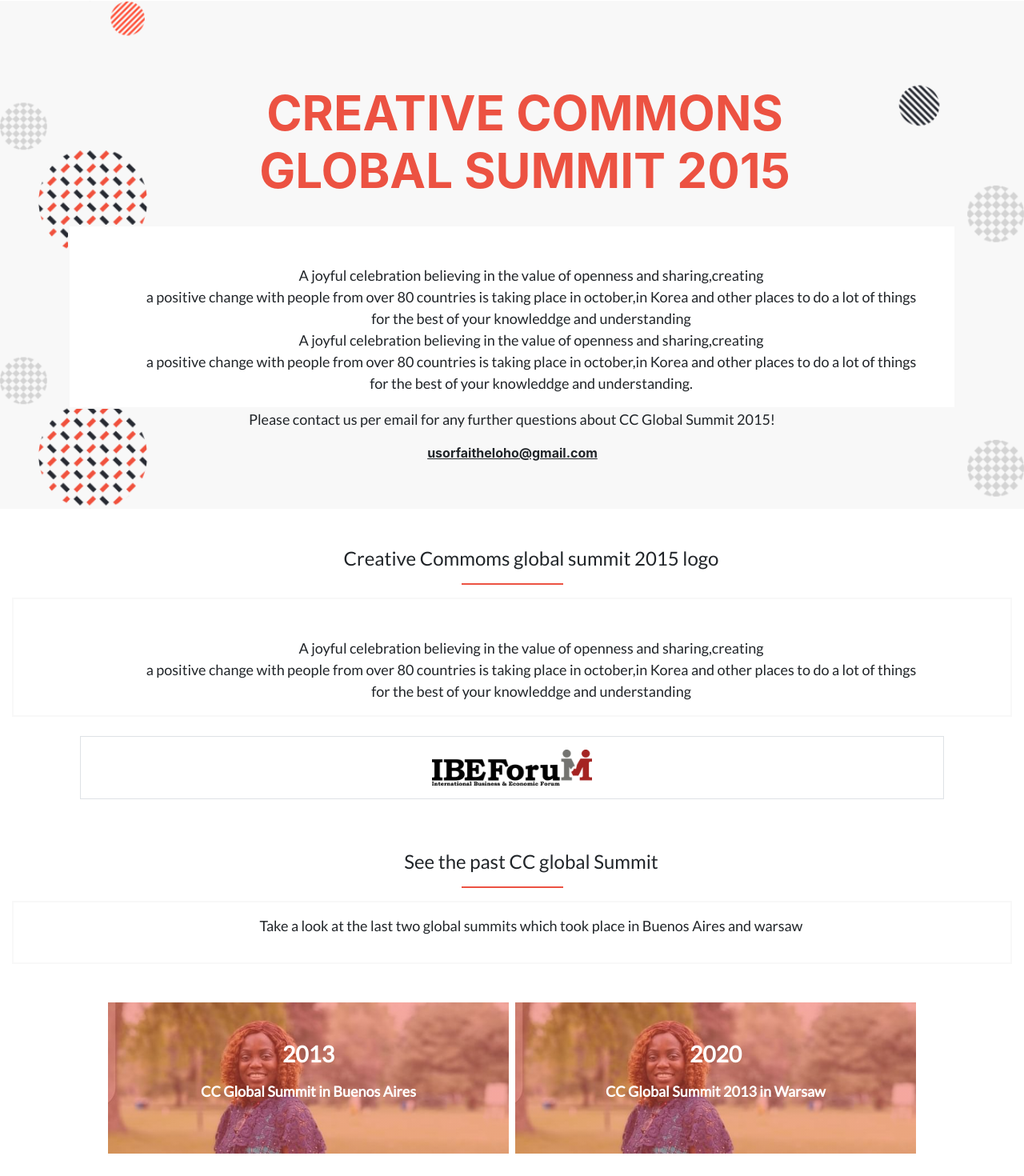
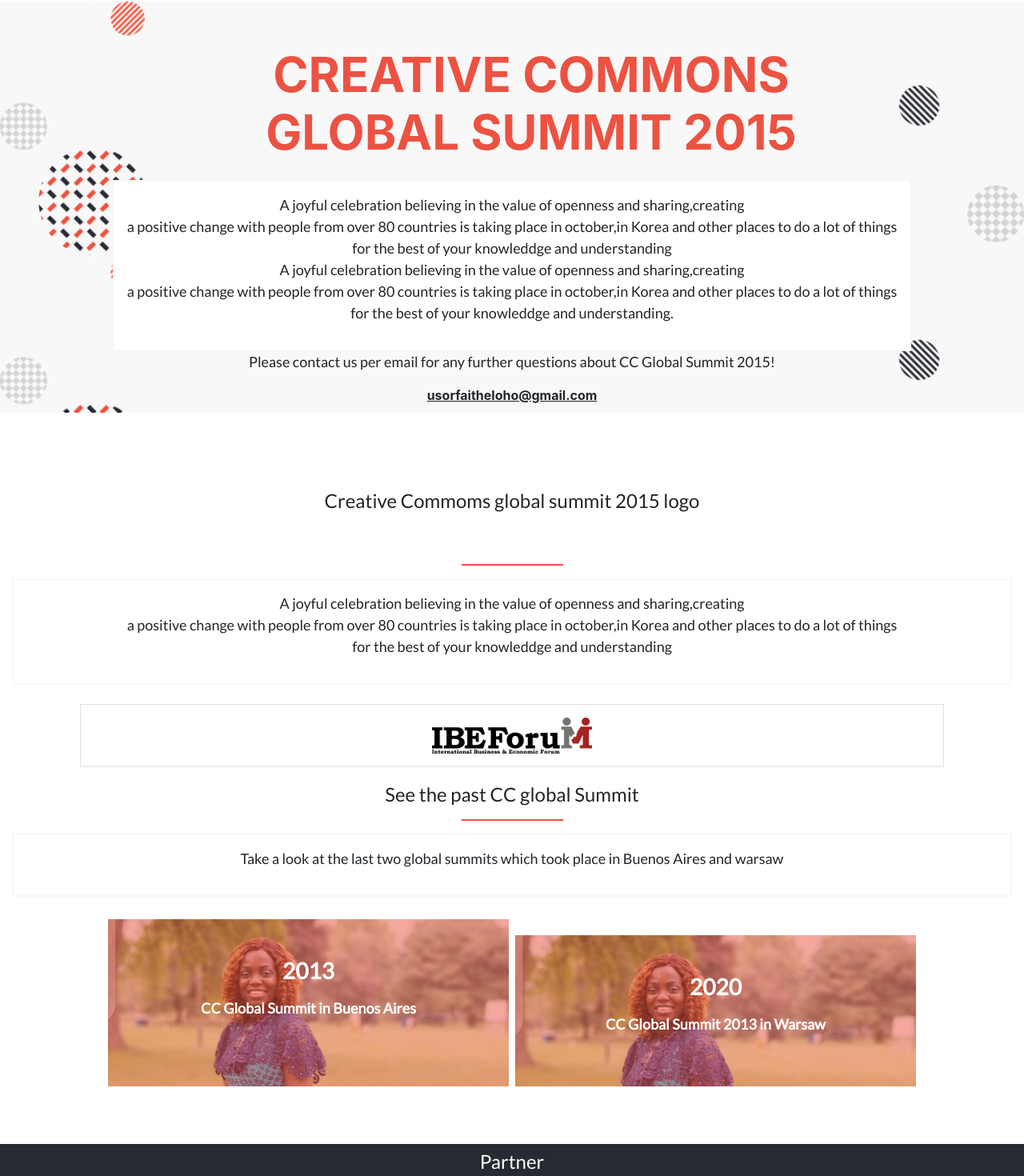
Before and after one commit to usorfaitheloho/HackHerThon, a website: page about.html in a window 1280 px wide. Shown: the part 124-1594 px from the top of the page at 80% size. Drawn offline with nearby package versions, Linux system fonts and the light colour scheme; a web font is replaced by a local one.

Commit message:
Update index.html

```diff
--- a/about.html
+++ b/about.html
@@ -107,9 +107,9 @@
     <section class="main-body container-fluid d-flex flex-column justify-content-center about-section pl-0">
         <div class="row justify-content-center text-center col-12">
             <div>
-            <h5 class="text-effect font-weight-bold p-3 font-style-medium  text-center mb-3 ml-5 mr-5 pl-5 mt-5 creative">CREATIVE COMMONS <br/>GLOBAL SUMMIT 2015</h5>
+            <h5 class="text-effect font-weight-bold p-3 font-style-medium  text-center ml-5 creative">CREATIVE COMMONS <br/>GLOBAL SUMMIT 2015</h5>
             <div class="bg-white about-main" >
-            <p class="mb-3 ml-5 mr-5 pl-5 mt-5">A joyful celebration believing in the value of openness and sharing,creating <br/>
+            <p class="ml-0 p-3">A joyful celebration believing in the value of openness and sharing,creating <br/>
                 a positive change with people from over 80 countries is taking place in october,in Korea and other places to do a lot of things<br/>
                 for the best of your knowleddge and understanding <br/>
                 A joyful celebration believing in the value of openness and sharing,creating <br/>
@@ -119,7 +119,7 @@
         </div>
             <div class="row container justify-content-center text-center ">
                 <p>Please contact us per email for any further questions about CC Global Summit 2015!</p>
-                <div class="row container ml-2 pl-2 mb-5 font-weight-bold justify-content-center text-center">
+                <div class="row container  font-weight-bold justify-content-center text-center">
                     <u>usorfaitheloho@gmail.com</u>
                 </div>
             </div>
@@ -130,11 +130,11 @@
 <section>
     <div class="col-lg-12 bg-white container d-flex flex-column justify-content-center">
         <div class="featured_speakers_top text-center">
-            <h4 class="fw-bold mb-3 ml-5 mr-5 pl-5 mt-5 text-black"> Creative Commoms global summit 2015 logo</h4>
+            <h4 class="fw-bold mb-3 p-5 mt-5 text-black"> Creative Commoms global summit 2015 logo</h4>
             <hr class="section_title_hr">
         </div>
         <div class="bg-white text-center about-main">
-            <p class="mb-3 ml-5 mr-5 pl-5 mt-5">A joyful celebration believing in the value of openness and sharing,creating <br/>
+            <p class="p-3">A joyful celebration believing in the value of openness and sharing,creating <br/>
                 a positive change with people from over 80 countries is taking place in october,in Korea and other places to do a lot of things<br/>
                 for the best of your knowleddge and understanding <br/>
             </p>
@@ -150,15 +150,15 @@
 
     <div class="col-lg-12 bg-white container d-flex flex-column justify-content-center">
         <div class="featured_speakers_top text-center">
-            <h4 class="fw-bold mb-3 ml-5 mr-5 pl-5 mt-5 text-black"> See the past CC global Summit</h4>
+            <h4 class="fw-bold text-center mt-1 text-black"> See the past CC global Summit</h4>
             <hr class="section_title_hr">
         </div>
         <div class="bg-white text-center about-main">
-            <p class="ml-5 p-3">Take a look at the last two global summits which took place in Buenos Aires and warsaw
+            <p class="p-3">Take a look at the last two global summits which took place in Buenos Aires and warsaw
             </p>
         </div>
           <div class="row p-4 justify-content-center">
-            <div class="col-12 col-md-5 mt-4 text-center text-white p-5 first_img">
+            <div class="col-12 col-md-5 mt-1 text-center text-white p-5 first_img">
               <h3 class="font-weight-bold mb-3">2013</h3>
               <p class="font-weight-bold text-white">CC Global Summit in Buenos Aires</p>
             </div>
```
